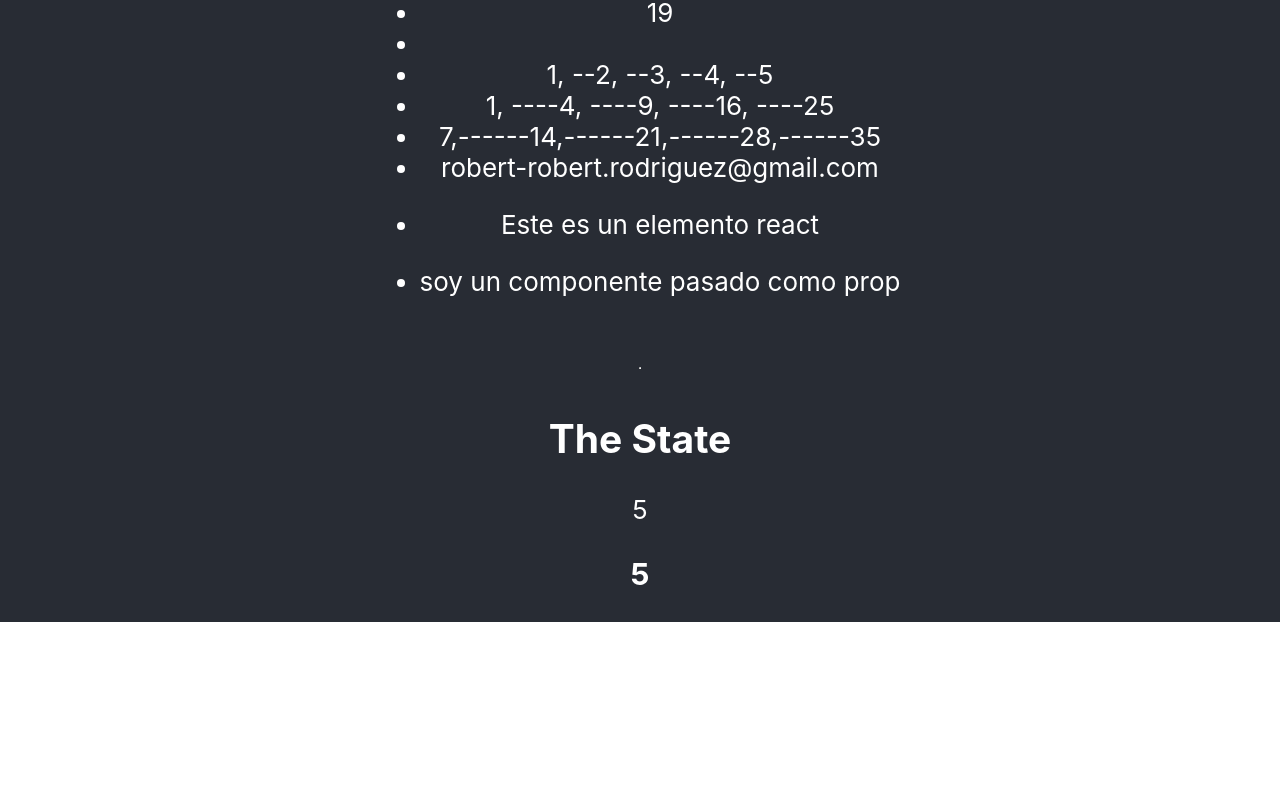
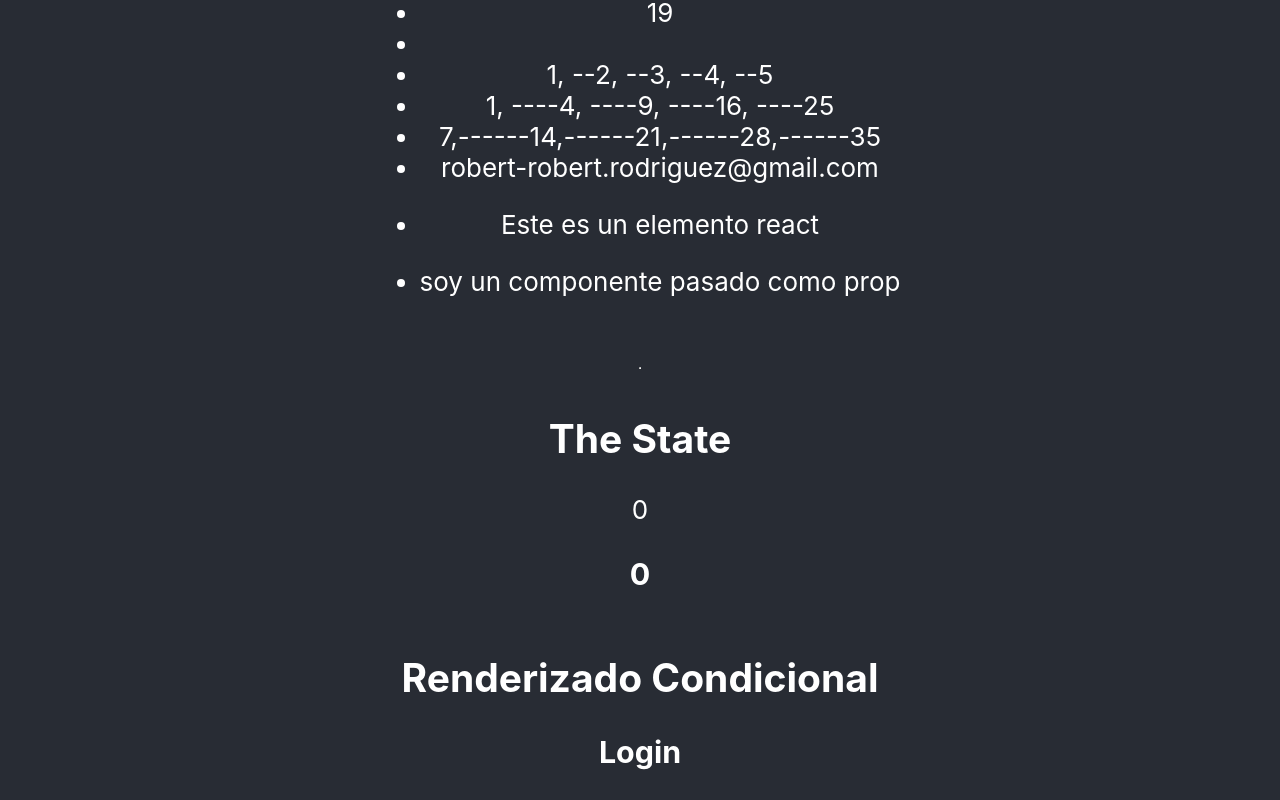
Before and after one commit to robertgrc/ReactPractice, a React (Create React App) app: page / in a window 1280 px wide. Shown: the part 288-1088 px from the top of the page. Before the commit the page ends 910 px from the top, so only its background shows below. Built offline with nearby package versions, Linux system fonts and the light colour scheme; the HTML template or start-up script is replaced by a standard one.

Commit message:
Renderizado Condicional

```diff
--- a/src/App.js
+++ b/src/App.js
@@ -4,6 +4,7 @@
 import Componente2 from './components/practice/Componente2';
 import Estado from './components/practice/Estado';
 import Props from './components/practice/Props';
+import RenderizadoCondicional from './components/practice/RenderizadoCondicional';
 
 
 
@@ -27,6 +28,7 @@
        <br/>
        <hr/>
        <Estado />
+       <RenderizadoCondicional />
       </header>
     </div>
   );
--- a/src/components/practice/Estado.js
+++ b/src/components/practice/Estado.js
@@ -17,11 +17,11 @@
         contador:0,
     };
 
-    setInterval(() => {
-        this.setState({
-            contador:this.state.contador+1,
-        });
-    }, 1000);
+    // setInterval(() => {
+    //     this.setState({
+    //         contador:this.state.contador+1,
+    //     });
+    // }, 1000);
 }
 
 
--- /dev/null
+++ b/src/components/practice/RenderizadoCondicional.js
@@ -0,0 +1,35 @@
+import React, {Component} from 'react';
+
+function Login() {
+    return(
+        <div>
+            <h3>Login</h3>
+        </div>
+    );
+}
+function Logout() {
+    return(
+        <div>
+            <h3>Logout</h3>
+        </div>
+    );
+}
+
+export default class RenderizadoCondicional extends Component{
+
+constructor(props){
+    super(props);
+    this.state={
+        session:true,
+    }
+}
+
+render(){
+    return(
+        <div>
+            <h2>Renderizado Condicional</h2>
+            {this.state.session ? <Login />:<Logout />}
+        </div>
+    )
+}
+}
```
